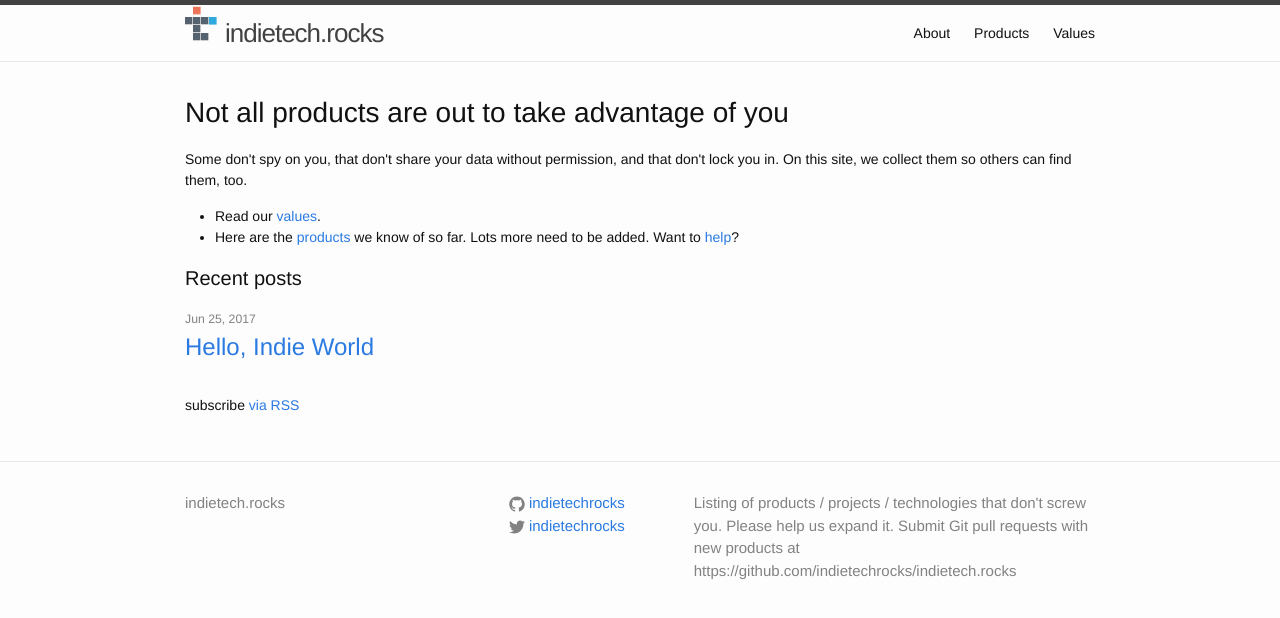
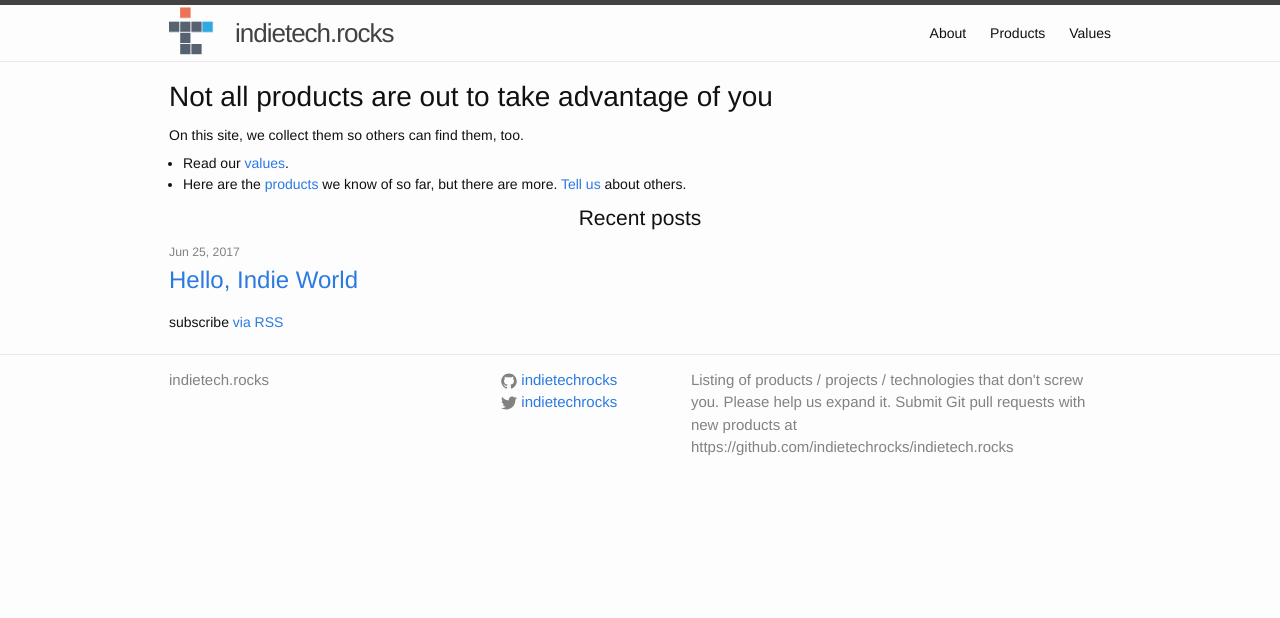
Before and after one commit to indietechrocks/indietech.rocks, a Jekyll site: the page built from index.html, in a window 1280 px wide. Shown: the top 618 px of the page. Built offline with Jekyll 4.4.1, drawn with Linux system fonts in a browser that asks for light colours.

Commit message:
Logo and layout improvements

```diff
--- a/_includes/head.html
+++ b/_includes/head.html
@@ -12,8 +12,8 @@
 
   <style>
 .logo-container {
-  width: 40px;
-  margin: auto;
+  width: 50px;
+  margin: 0 16px 0 0;
   float: left;
 }
 
--- a/_includes/header.html
+++ b/_includes/header.html
@@ -2,7 +2,7 @@
 
   <div class="wrapper">
     <div class="logo-container">
-<svg xmlns="http://www.w3.org/2000/svg" version="1.1" viewBox="0 0 100 100">
+<svg xmlns="http://www.w3.org/2000/svg" version="1.1" viewBox="0 0 90 90">
   <symbol id="logo-square" viewBox="0 0 20 20">
     <rect x="0" y="0" width="20" height="20" />
   </symbol>
--- a/_sass/_indietechrocks.scss
+++ b/_sass/_indietechrocks.scss
@@ -33,3 +33,7 @@
         width: 10%;
     }
 }
+
+h2.posts {
+    text-align: center;
+}
--- a/css/main.scss
+++ b/css/main.scss
@@ -12,7 +12,7 @@
 $small-font-size:  $base-font-size * 0.875;
 $base-line-height: 1.5;
 
-$spacing-unit:     30px;
+$spacing-unit:     $base-font-size;
 
 $text-color:       #111;
 $background-color: #fdfdfd;
--- a/index.html
+++ b/index.html
@@ -5,22 +5,20 @@
 <div class="home">
  <h1>Not all products are out to take advantage of you</h1>
 
- <p>Some don't spy on you, that don't share your data without permission,
-    and that don't lock you in. On this site, we collect them so others can
+ <p>On this site, we collect them so others can
     find them, too.</p>
 
  <ul>
   <li>Read our <a href="/values/">values</a>.</li>
-  <li>Here are the <a href="/products/">products</a> we know of so far. Lots more need to
-    be added. Want to <a href="/about/">help</a>?</li>
+  <li>Here are the <a href="/products/">products</a> we know of so far, but there are more.
+      <a href="/about/">Tell us</a> about others.</li>
  </ul>
 
- <h1 class="page-heading">Recent posts</h1>
+ <h2 class="posts">Recent posts</h2>
  <ul class="post-list">
 {% for post in site.posts %}
   <li>
    <span class="post-meta">{{ post.date | date: "%b %-d, %Y" }}</span>
-
    <h2><a class="post-link" href="{{ post.url | prepend: site.baseurl }}">{{ post.title }}</a></h2>
   </li>
 {% endfor %}
```
Also changed, not shown: other parts of _includes/head.html (+12 -0 lines).
